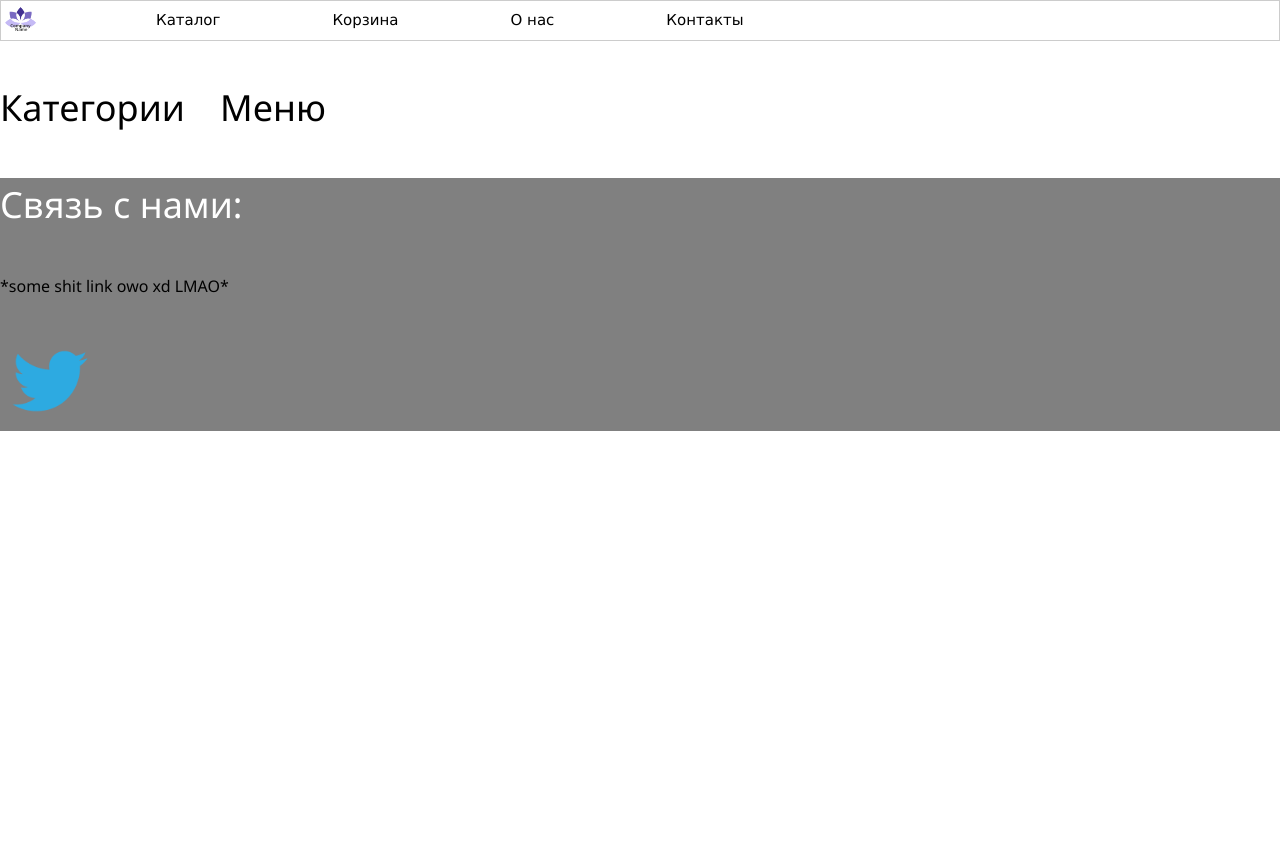
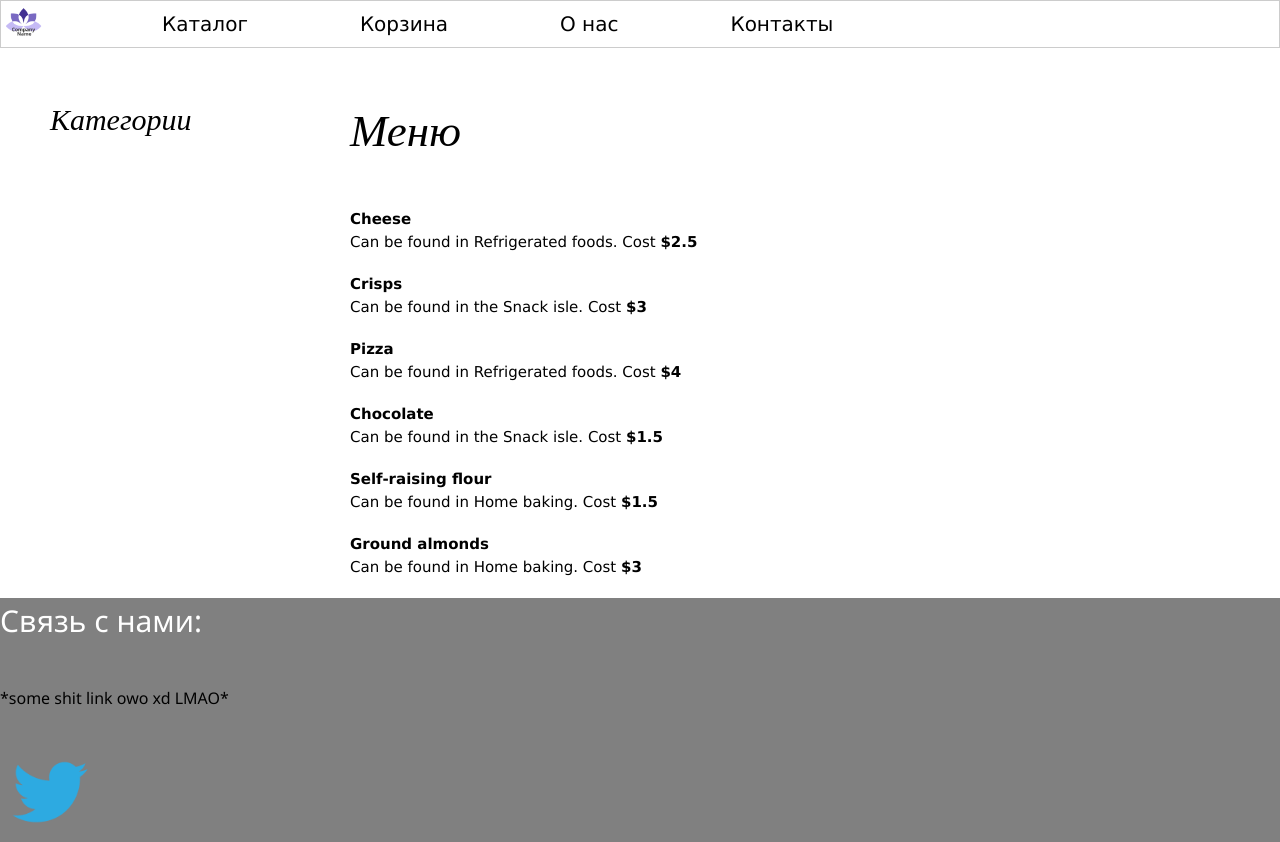
Before and after one commit to J4raxx/TUI-2018, a plain HTML site: page index.html in a window 1280 px wide. Before the commit the page ends 800 px from the top, so only its background shows below. Drawn offline with nearby package versions, Linux system fonts and the light colour scheme.

Commit message:
22.10 commit

```diff
--- a/index.html
+++ b/index.html
@@ -8,16 +8,15 @@
 		<link rel="stylesheet" type="text/css" href="style/main_style.css">
 		<link rel="stylesheet" href="https://www.w3schools.com/w3css/4/w3.css">
 		<link rel="stylesheet" href="https://fonts.googleapis.com/css?family=Karma">
-		<script type="text/javascript" src="scripts/getCategories.js"></script>
-		<script type="text/javascript" src="scripts/getMenu.js"></script>
-		<script src="jquery-3.3.1.js"></script>
+		<link href="https://fonts.googleapis.com/css?family=Raleway|Slabo+27px" rel="stylesheet">
+		<script type="text/javascript" src="jquery-3.3.1.js"></script>
 	</head>
 
 	<body>
 		<div class="top_of_page">
 			<div class="main_logo_and_sections">
 				<div class="w3-bar w3-border w3-white">
-    				<a href="index.html" class="w3-left"><img width=39px height=39px src="pics/site-logo-1.png"></a>
+    				<a href="index.html" class="w3-left"><img width=45px height=45px src="pics/site-logo-1.png"></a>
 			        <a href="/" class="w3-bar-item w3-button w3-hover-yellow top_link left_link">Каталог</a>
 			        <a href="/" class="w3-bar-item w3-button w3-hover-green top_link">Корзина</a>
 			        <a href="/" class="w3-bar-item w3-button w3-hover-red top_link" >О нас</a>
@@ -26,17 +25,33 @@
 			</div>
 		</div>
 		<div class = "row">
-			<div class="sidebar">
 				<div class="categories">
-					<h1>Категории</h1>
+					<h1 class="pf-01-01">Категории</h1> <br>
 				</div>
-				<div class="menu">
-					<h1>Меню</h1> <br>
+				<div id="menu-id" class="menu">
+					<script type="text/javascript">
+						let myMenu = document.getElementById('menu-id');
+						console.log(myMenu);
+						var myRequest = new Request('menu.json');
+						fetch(myRequest)
+							.then(function(response) {return response.json();} )
+							.then(function(data){
+								for (var i = 0; i < data.products.length; ++i){
+									var menuItem = document.createElement('div');
+									console.log(menuItem);
+									menuItem.className = "dish_class";
+									menuItem.innerHTML = '<strong>' + data.products[i].Name +
+									'</strong><br> Can be found in ' + data.products[i].Location +
+									'. Cost <strong> $' + data.products[i].Price + '</strong>'
+									myMenu.appendChild(menuItem);
+								}
+						})
+					</script>
+					<h1 class="pf-01-02">Меню</h1> <br>
 				</div>
-			</div>
 		</div>
 		<div class="bottom">
-			<h1 class="bottom_contacts">Связь с нами:</h1> <br>
+			<h2 class="bottom_contacts">Связь с нами:</h2> <br>
 			<h6>*some shit link owo xd LMAO*</h6> <br>
 			<div class="links">
 				<a href="https://twitter.com/jaraxx_"><img class="social_link" src="pics/twitter.png"></a>
--- /dev/null
+++ b/loadMenu.js
@@ -0,0 +1,4 @@
+$.getScript("scripts/getMenu.js", function() {
+	loadMenu();
+	alert("scrpit loaded");
+});
--- a/menu.json
+++ b/menu.json
@@ -1,4 +1,8 @@
-{"menu" :[
-	{ "name":"a", "que":"1" },
-	{ "name":"b", "que":"2" }
+{ "products" : [
+  { "Name": "Cheese", "Price" : 2.50, "Location": "Refrigerated foods"},
+  { "Name": "Crisps", "Price" : 3, "Location": "the Snack isle"},
+  { "Name": "Pizza", "Price" : 4, "Location": "Refrigerated foods"},
+  { "Name": "Chocolate", "Price" : 1.50, "Location": "the Snack isle"},
+  { "Name": "Self-raising flour", "Price" : 1.50, "Location": "Home baking"},
+  { "Name": "Ground almonds", "Price" : 3, "Location": "Home baking"}
 ]}
--- a/scripts/getCategories.js
+++ b/scripts/getCategories.js
@@ -4,6 +4,6 @@ async function loadJSON (url){
   return await res.json();
 }
 
-loadJSON('../1.json').then(data => {
+loadJSON('').then(data => {
   console.log(data);
 });
--- a/scripts/getMenu.js
+++ b/scripts/getMenu.js
@@ -1,8 +1,33 @@
-async function loadJSON (url){
-  const res = await fetch(url);
-  //console.log(res);
-  return await res.json();
-}
 
-menu = loadJSON('../menu.json');
-console.log(menu);
+	let myMenu = document.querySelector('menu-id');
+
+	console.log(myMenu);
+
+	var myRequest = new Request('menu.json');
+
+	fetch(myRequest)
+		.then(function(response) {return response.json();} )
+		.then(function(data){
+			for (var i = 0; i < data.products.length; ++i){
+				var menuItem = document.createElement('div');
+				console.log(menuItem);
+				menuItem.className = "dish_class";
+				menuItem.innerHTML = '<strong>' + data.products[i].Name +
+				'</strong><br> can be found in ' + data.products[i].Location +
+				'. Cost <strong> $' + data.products[i].Price + '</strong>'
+				//myMenu.appendChild(menuItem);
+				myMenu.appendChild(menuItem);
+			}
+	})
+//var obj = JSON.parse(menu);
+
+/*function addDish(){
+	var div = document.createElement('div');
+
+	div.className = 'dish';
+
+	div.innerHTML =
+	'<h1>dishes.name</h1> <br>\
+	<h1>dishes.price</h1> ';
+	document.getElementById('menu_id').appendChild(div);
+}*/
--- a/style/main_style.css
+++ b/style/main_style.css
@@ -2,8 +2,14 @@
 	width: 100%;
 }
 
+
+.top_of_page{
+	size: 150%;
+}
+
 .top_link{
 	margin-left: 80px;
+	font-size: 20px;
 }
 
 .left_link{
@@ -15,7 +21,8 @@
 }
 
 .row{
-	margin-top: 20px;
+	margin-top: 30px;
+	margin-left: 50px;
 	padding-top: 10px;
 }
 
@@ -27,7 +34,8 @@
 
 .menu{
 	display: inline-block;
-	margin-left: 20px;
+	margin-left: 100px;
+	border: 2px;
 }
 
 .bottom{
@@ -42,3 +50,20 @@
 	width: 100px;
 	height: 100px
 }
+
+.dish_class{
+	padding-top: 10px;
+	margin-bottom: 10px;
+}
+
+.pf-01-01{
+	font-size: 30px;
+	font-style: italic;
+	font-family: 'Slabo 27px', serif;
+}
+
+.pf-01-02{
+	font-size: 45px;
+	font-style: italic;
+	font-family: 'Slabo 27px', serif;
+}
```
